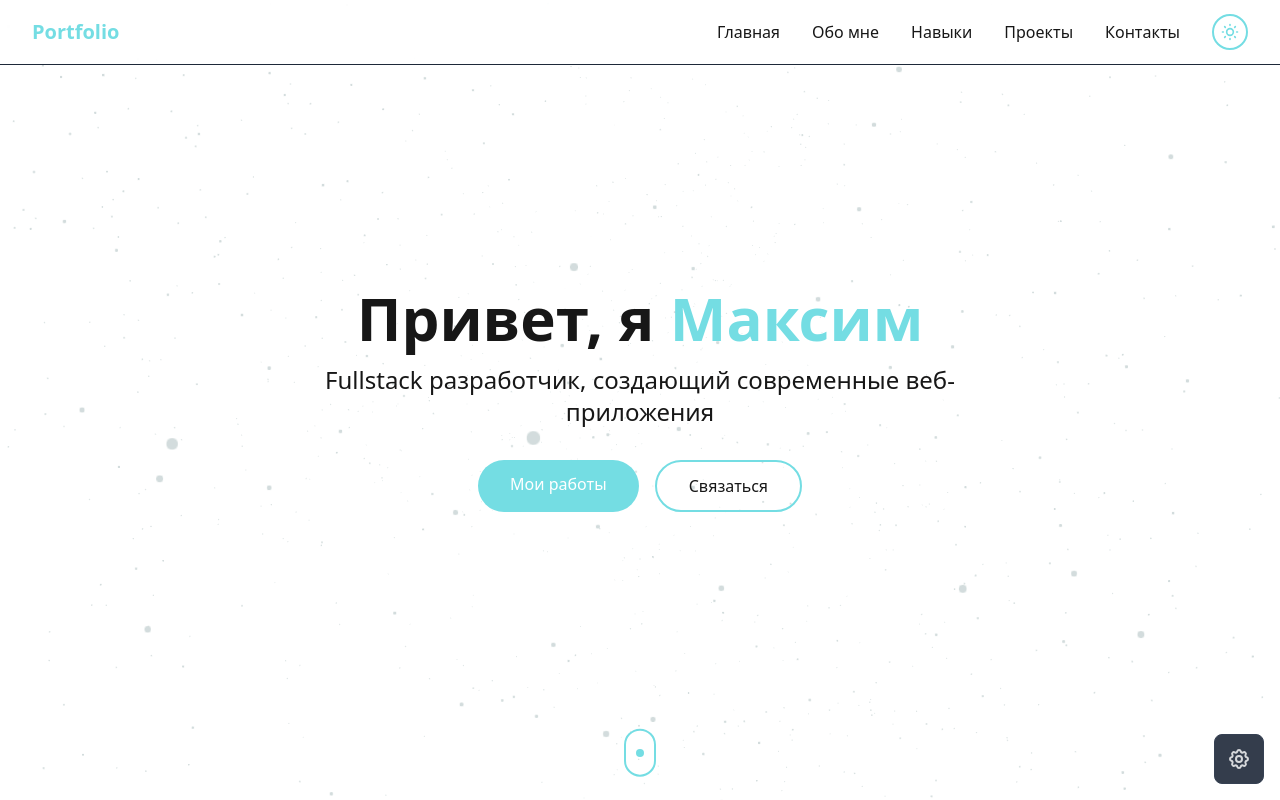
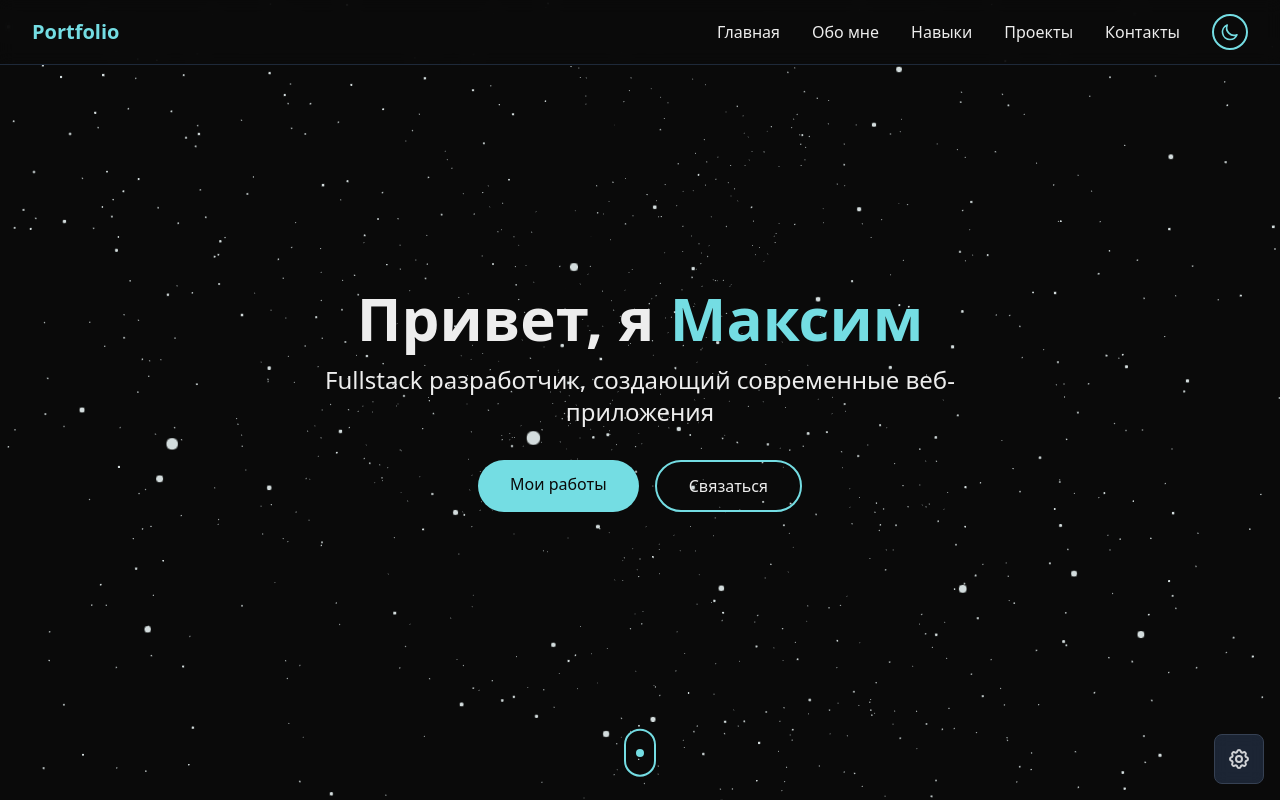
Before and after one commit to Maximviktorovic2305/new-portfolio, a Next.js app: page / in a window 1280 px wide. Shown: the top 800 px of the page. Built offline with nearby package versions, Linux system fonts and the light colour scheme.

Commit message:
asdasdas

```diff
--- a/src/contexts/ThemeContext.tsx
+++ b/src/contexts/ThemeContext.tsx
@@ -15,21 +15,16 @@ export function ThemeProvider({ children }: { children: ReactNode }) {
   const [theme, setTheme] = useState<Theme>('dark');
 
   useEffect(() => {
-    // Check for saved theme or system preference
     const savedTheme = localStorage.getItem('theme') as Theme | null;
-    const systemPrefersDark = window.matchMedia('(prefers-color-scheme: dark)').matches;
 
     if (savedTheme) {
       setTheme(savedTheme);
-    } else if (systemPrefersDark) {
+    } else {
       setTheme('dark');
-    } else {
-      setTheme('light');
     }
   }, []);
 
   useEffect(() => {
-    // Apply theme to document
     document.documentElement.setAttribute('data-theme', theme);
     document.documentElement.classList.toggle('dark', theme === 'dark');
     localStorage.setItem('theme', theme);
```
